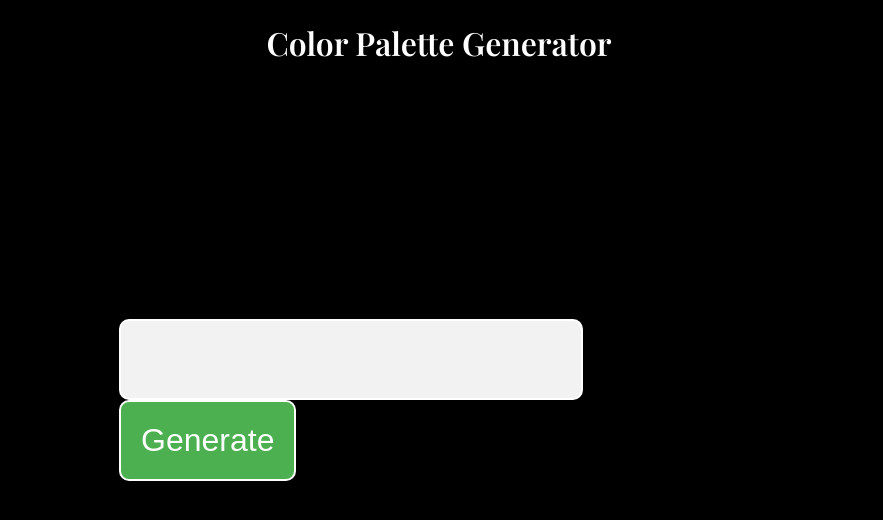
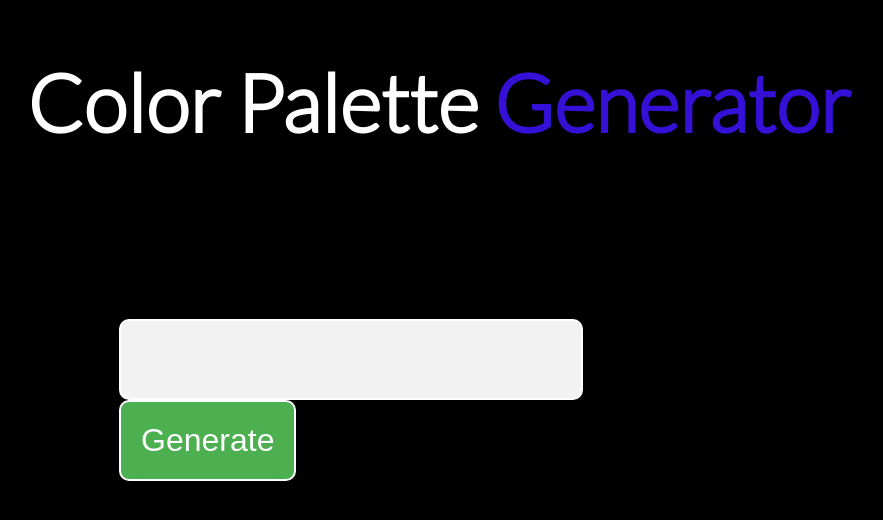
Before and after one commit to Antjrobles/openai-express-color-platette-generator, a website: page public/index.html in a window 1280 px wide. Shown: the whole page, without its empty margins (201-1084 px from the left). Drawn offline with nearby package versions, Linux system fonts and the light colour scheme.

Commit message:
title added & removed from the DOM

```diff
--- a/public/app.css
+++ b/public/app.css
@@ -4,11 +4,12 @@ body {
   background-color: black;
   font-family: 'Playfair Display', serif;
   width: 100%;
-  overflow: hidden;
+  height: 100vh;
 }
 
 .container {
   display: flex;
+  height: 100%;
 }
 
 .color {
@@ -41,8 +42,19 @@ body {
 }
 
 .title {
-    color: white;
-    text-align: center;
+  color: white;
+  text-align: center;
+  font-size: 5rem;
+  font-family: 'Lato', sans-serif;
+  font-weight: 600;
+}
+
+span {
+  color: rgb(53, 17, 216);
+  font-family: 'Lato', serif;
+  font-weight: 100;
+  transition: opacity 0.5s ease;
+  font-weight: 900;
 }
 #form {
   position: absolute;
--- a/public/app.js
+++ b/public/app.js
@@ -1,5 +1,8 @@
 const form = document.querySelector("#form");
 const messageElement = document.createElement("p");
+const title = document.querySelector(".title");
+
+console.log(title);
 
 form.addEventListener("submit", function (e) {
   e.preventDefault();
@@ -8,6 +11,12 @@ form.addEventListener("submit", function (e) {
 
 
 function getColorsArray() {
+
+  if (title) {
+    title.remove();
+  }
+
+
   const query = form.elements.query.value;
   const requestOptions = {
     method: 'POST',
--- a/public/index.html
+++ b/public/index.html
@@ -4,16 +4,18 @@
         <meta charset="UTF-8" />
         <meta http-equiv="X-UA-Compatible" content="IE=edge" />
         <meta name="viewport" content="width=device-width, initial-scale=1.0" />
-        <link href="https://fonts.googleapis.com/css2?family=Lato:wght@300&family=Prompt:wght@700&family=Roboto:wght@100&display=swap" rel="stylesheet">
+        <link href="https://fonts.googleapis.com/css2?family=Lato:wght@300;600;900family=Prompt:wght@700&family=Roboto:wght@100&display=swap" rel="stylesheet">
         <link rel="preconnect" href="https://fonts.googleapis.com">
 <link rel="preconnect" href="https://fonts.gstatic.com" crossorigin>
-<link href="https://fonts.googleapis.com/css2?family=Playfair+Display:wght@500;600&display=swap" rel="stylesheet">
+<link rel="preconnect" href="https://fonts.googleapis.com">
+<link rel="preconnect" href="https://fonts.gstatic.com" crossorigin>
+<link href="https://fonts.googleapis.com/css2?family=Playfair+Display:wght@500;600;900&display=swap" rel="stylesheet">
         <link rel="stylesheet" href="app.css" />
         <title>Color palette generator</title>
         <script async src="https://umami.antjrobles.tech/script.js" data-website-id="ea1c07b7-a602-441d-92d2-52bbc74935f5"></script>
     </head>
     <body>
-          <div><h1 class="title">Color Palette Generator</h1>
+          <h1 class="title">Color Palette <span>Generator</span></h1>
         <div class="container"></div>
         <form id="form">
             <input type="text" name="query" />
```
Also changed, not shown: 1 other file.
